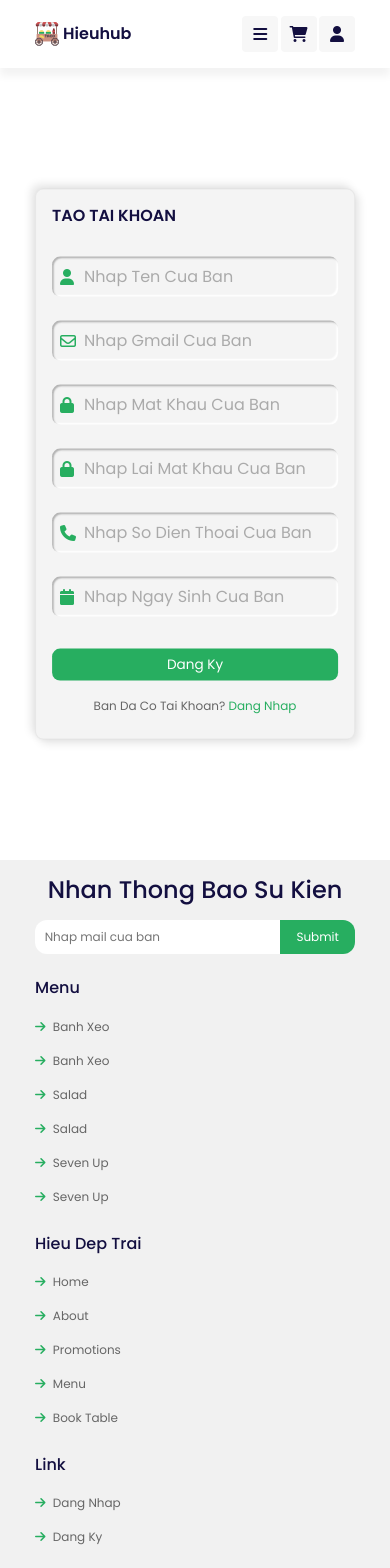
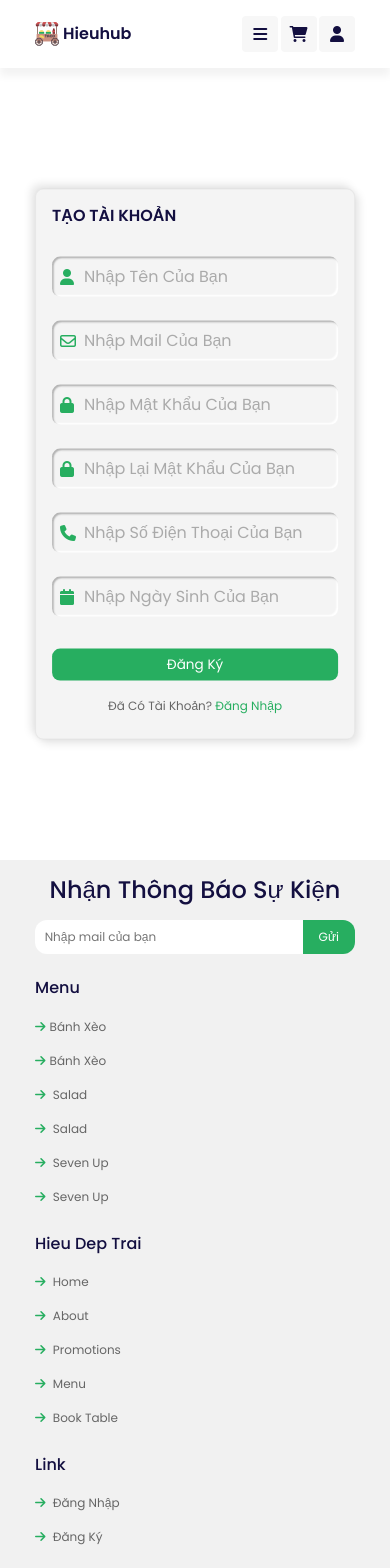
Before and after one commit to hieunmh/SE, a Vue app in the folder client/: page /register in a window 390 px wide. Shown: the top 1568 px of the page. Built offline with nearby package versions, Linux system fonts and the light colour scheme.

Commit message:
responsive login and register form in ss galaxy fold

```diff
--- a/client/src/components/Footer.vue
+++ b/client/src/components/Footer.vue
@@ -1,18 +1,18 @@
 <template>
   <div class="footer">
     <div class="letter">
-      <h3>Nhan thong bao su kien</h3>
+      <h3>Nhận thông báo sự kiện</h3>
       <form action="#">
-        <input type="email" placeholder="Nhap mail cua ban">
-        <input type="submit" name="">
+        <input type="email" placeholder="Nhập mail của bạn">
+        <input type="submit" name="" value="Gửi">
       </form>
     </div>
 
     <div class="box-container">
       <div class="box">
         <h3>Menu</h3>
-        <RouterLink to="/menu"><i class="fas fa-arrow-right"></i> Banh xeo</RouterLink>
-        <RouterLink to="/menu"><i class="fas fa-arrow-right"></i> Banh xeo</RouterLink>
+        <RouterLink to="/menu"><i class="fas fa-arrow-right"></i>Bánh xèo</RouterLink>
+        <RouterLink to="/menu"><i class="fas fa-arrow-right"></i>Bánh xèo</RouterLink>
         <RouterLink to="/menu"><i class="fas fa-arrow-right"></i> Salad</RouterLink>
         <RouterLink to="/menu"><i class="fas fa-arrow-right"></i> Salad</RouterLink>
         <RouterLink to="/menu"><i class="fas fa-arrow-right"></i> Seven up</RouterLink>
@@ -31,18 +31,18 @@
       <div class="box">
         <h3>link</h3>
         <div v-if="user">
-          <RouterLink to="/cart"><i class="fas fa-arrow-right"></i> Gio hang cua ban</RouterLink>
+          <RouterLink to="/cart"><i class="fas fa-arrow-right"></i> Giỏ hàng</RouterLink>
         </div>
 
         <div v-else>
-          <RouterLink @click="scrollToTop()" to="/login"><i class="fas fa-arrow-right"></i> Dang nhap</RouterLink>
-          <RouterLink @click="scrollToTop()" to="/register"><i class="fas fa-arrow-right"></i> Dang ky</RouterLink>
+          <RouterLink @click="scrollToTop()" to="/login"><i class="fas fa-arrow-right"></i> Đăng nhập</RouterLink>
+          <RouterLink @click="scrollToTop()" to="/register"><i class="fas fa-arrow-right"></i> Đăng ký</RouterLink>
         </div>
       </div>
 
       <div class="box">
-        <h3>Gio mo cua</h3>
-        <p>Hang ngay tu 7h den 22h (ke ca thu 7, CN)</p>
+        <h3>Giờ mở cửa</h3>
+        <p>Hằng ngày từ 7h đến 22h (kể cả thứ 7, CN trừ những ngày lễ)</p>
       </div>
     </div>
 
--- a/client/src/components/Header.vue
+++ b/client/src/components/Header.vue
@@ -16,15 +16,15 @@
 
 			<div v-if="!user" class="fas fa-user account">
 				<ul class="drop-down-select">
-					<li><RouterLink @click="scrollToTop()" to="/login">Dang nhap</RouterLink></li>
-					<li><RouterLink @click="scrollToTop()" to="/register">Dang ky</RouterLink></li>
+					<li><RouterLink @click="scrollToTop()" to="/login">Đăng nhập</RouterLink></li>
+					<li><RouterLink @click="scrollToTop()" to="/register">Đăng ký</RouterLink></li>
 				</ul>
 			</div>
 
 			<div v-else style="background: #f38609; color: white;" class="fas fa-user account">
 				<ul class="drop-down-select">
-					<li><RouterLink to="/myorder">Gio hang</RouterLink></li>
-					<li><RouterLink to="/">Log out</RouterLink></li>
+					<li><RouterLink to="/myorder">Giỏ hàng</RouterLink></li>
+					<li><RouterLink to="/">Đăng xuất</RouterLink></li>
 				</ul>
 			</div>
 
--- a/client/src/pages/Home.vue
+++ b/client/src/pages/Home.vue
@@ -17,12 +17,12 @@
     <div class="home-category">
       <RouterLink to="/" class="box">
         <img src="../assets/images/banhxeo.png" alt="">
-        <h3>Banh xeo</h3>
+        <h3>Bánh xèo</h3>
       </RouterLink>
 
       <RouterLink to="/" class="box">
 				<img src="../assets/images/banhxeo.png" alt="">
-				<h3>Banh xeo</h3>
+				<h3>Bánh xèo</h3>
         </RouterLink>
 
       <RouterLink to="/" class="box">
@@ -51,27 +51,27 @@
         <div class="grid col-md-4">
           <img src="../assets/images/banhxeo-banner.jpg" alt="">
           <div class="content">
-            <span>Giam gia dac biet</span>
-            <h3>len den 50%</h3>
-            <RouterLink @click="scrollToTop()" to="/menu" class="btnn">order now</RouterLink>
+            <span>Giảm giá đặc biệt</span>
+            <h3>lên đến 50%</h3>
+            <RouterLink @click="scrollToTop()" to="/menu" class="btnn">Mua ngay</RouterLink>
           </div>
         </div>
 
         <div class="grid col-md-4">
           <img src="../assets/images/salad-banner.jpg" alt="">
           <div class="content">
-            <span>Giam gia dac biet</span>
-            <h3>len den 50%</h3>
-            <RouterLink @click="scrollToTop()" to="/menu" class="btnn">order now</RouterLink>
+            <span>Giảm giá đặc biệt</span>
+            <h3>lên đến 50%</h3>
+            <RouterLink @click="scrollToTop()" to="/menu" class="btnn">Mua ngay</RouterLink>
           </div>
         </div>
 
         <div class="grid col-md-4">
         	<img src="../assets/images/drink-banner.jpg" alt="">
           <div class="content">
-            <span>Giam gia dac biet</span>
-            <h3>len den 50%</h3>
-            <RouterLink @click="scrollToTop()" to="/menu" class="btnn">order now</RouterLink>
+            <span>Giảm giá đặc biệt</span>
+            <h3>lên đến 50%</h3>
+            <RouterLink @click="scrollToTop()" to="/menu" class="btnn">Mua ngay</RouterLink>
           </div>
         </div>
       </div>
--- a/client/src/pages/Login.vue
+++ b/client/src/pages/Login.vue
@@ -6,18 +6,18 @@
         <div class = "form-group">
           <input type="text" class = "form-control" id="" required="require">
           <i class="fa-regular fa-envelope"></i>
-          <span>nhap mail cua ban</span>
+          <span>Nhập mail của bạn</span>
         </div>
 
         <div class = "form-group">
           <input type="password" class = "form-control" id="" required="require">
           <i class="fas fa-lock"></i>
-          <span>nhap mat khau cua ban</span>
+          <span>Nhập mật khẩu của bạn</span>
         </div>
 
         <div class = "form-group">
-          <input type="submit" class = "btnn" id="" value="Dang nhap" @click.stop.prevent="submit()">
-          <p>Chua co tai khoa? <RouterLink @click="scrollToTop()" to="/register">Dang ky tai day</RouterLink></p>
+          <input type="submit" class = "btnn" id="" value="Đăng nhập" @click.stop.prevent="submit()">
+          <p>Chưa có tài khoản? <RouterLink @click="scrollToTop()" to="/register">Đăng ký</RouterLink></p>
         </div>
       </form>
     </div>
@@ -66,7 +66,7 @@ export default {
           color: #27ae60;
         }
         span {
-          font-size: 2rem;
+          font-size: 2em;
           position: absolute;
           top: 1rem;
           left: 4rem;
@@ -144,4 +144,30 @@ export default {
   }
 }
 
+@media (max-width: 324px) {
+  .login .login-form form .form-group span {
+    font-size: 1.5rem;
+    margin-top: 0.6rem;
+  }
+  .login .login-form form .form-group input:focus ~ span {
+    background-color: #f4f4f4;
+    color: #27ae60;
+    transform: translateX(-2rem) translateY(-2.5rem);
+    border: 2px solid #27ae60;
+    font-size: 1.2rem;
+    border-radius: 20px;
+    padding: 0px 8px;
+  }
+
+  .login .login-form form .form-group input:valid ~ span {
+    background-color: #f4f4f4;
+    color: #27ae60;
+    transform: translateX(-2rem) translateY(-2.5rem);
+    border: 2px solid #27ae60;
+    font-size: 1.2rem;
+    border-radius: 20px;
+    padding: 0px 8px;
+  }
+}
+
 </style>
--- a/client/src/pages/Register.vue
+++ b/client/src/pages/Register.vue
@@ -2,47 +2,47 @@
   <div class = "register">
     <div class = "register-form">
       <form action="">
-        <h3>Tao tai khoan</h3>
+        <h3>Tạo tài khoản</h3>
 
         <div class = "form-group">
           <input type="text" class = "form-control" required="require">
           <i class="fa-solid fa-user"></i>
-          <span class="sp">Nhap ten cua ban</span>
+          <span class="sp">Nhập tên của bạn</span>
         </div>
 
         <div class = "form-group">
           <input type="text" class = "form-control" required="require">
           <i class="fa-regular fa-envelope"></i>
-          <span class="sp">Nhap gmail cua ban</span>
+          <span class="sp">Nhập mail của bạn</span>
         </div>
 
         <div class = "form-group">
           <input type="text" class = "form-control" required="require">
           <i class="fa-solid fa-lock"></i>
-          <span>Nhap mat khau cua ban</span>
+          <span>Nhập mật khẩu của bạn</span>
         </div>
 
         <div class = "form-group">
           <input type="password" class = "form-control" required="require">
           <i class="fa-solid fa-lock"></i>
-          <span>Nhap lai mat khau cua ban</span>
+          <span>Nhập lại mật khẩu của bạn</span>
         </div>
 
         <div class = "form-group">
           <input type="tel" class = "form-control" required="require">
           <i class="fa-solid fa-phone"></i>
-          <span>Nhap so dien thoai cua ban</span>
+          <span>Nhập số điện thoại của bạn</span>
         </div>
 
         <div class = "form-group">
           <input type="text" onfocus="(this.type='date')" onblur="if(!this.value) this.type = 'text'" class = "form-control" required="require">
           <i class="fa-solid fa-calendar"></i>
-          <span>Nhap ngay sinh cua ban</span>
+          <span>Nhập ngày sinh của bạn</span>
         </div>
 
         <div class="form-group">
-          <input type="submit" value="Dang ky" class="btnn">
-          <p>Ban da co tai khoan? <RouterLink @click="scrollToTop()" to="/login">Dang nhap</RouterLink></p>
+          <input type="submit" value="Đăng ký" class="btnn">
+          <p>Đã có tài khoản? <RouterLink @click="scrollToTop()" to="/login">Đăng nhập</RouterLink></p>
         </div>
 
       </form>
@@ -175,4 +175,44 @@ import { mapMutations } from 'vuex';
   }
 }
 
+@media (max-width: 360px) {
+  .register .register-form form .form-group span {
+    font-size: 1.5rem;
+    margin-top: 0.6rem;
+  }
+  .register .register-form form .form-group input:focus ~ span {
+    background-color: #f4f4f4;
+    color: #27ae60;
+    transform: translateX(-2rem) translateY(-2.5rem);
+    border: 2px solid #27ae60;
+    font-size: 1.2rem;
+    border-radius: 20px;
+    padding: 0px 8px;
+  }
+
+  .register .register-form form .form-group input:valid ~ span {
+    background-color: #f4f4f4;
+    color: #27ae60;
+    transform: translateX(-2rem) translateY(-2.5rem);
+    border: 2px solid #27ae60;
+    font-size: 1.2rem;
+    border-radius: 20px;
+    padding: 0px 8px;
+  }
+}
+@media (max-width: 280px) {
+  .register .register-form form .form-group span {
+    font-size: 1.3rem;
+  }
+  .register .register-form form .form-group input:focus ~ span {
+    background-color: #f4f4f4;
+    color: #27ae60;
+    transform: translateX(-2rem) translateY(-2.5rem);
+    border: 2px solid #27ae60;
+    font-size: 1.2rem;
+    border-radius: 20px;
+    padding: 0px 8px;
+  }
+}
+
 </style>
```
Also changed, not shown: client/src/pages/Menu.vue (+15 -10 lines).
